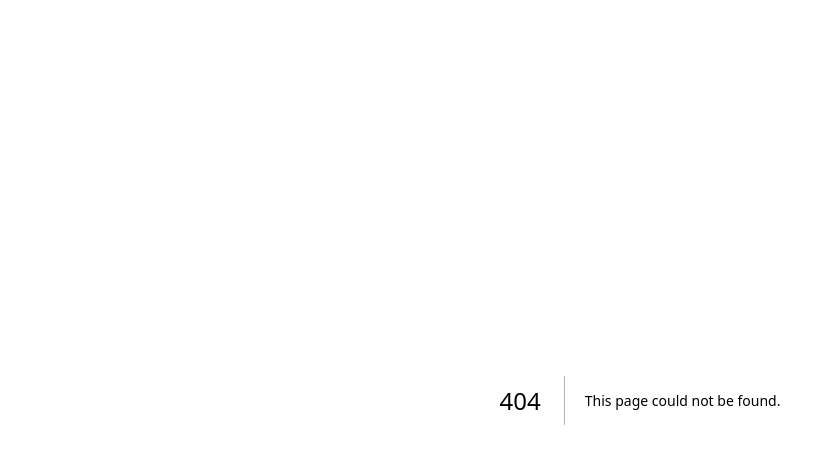
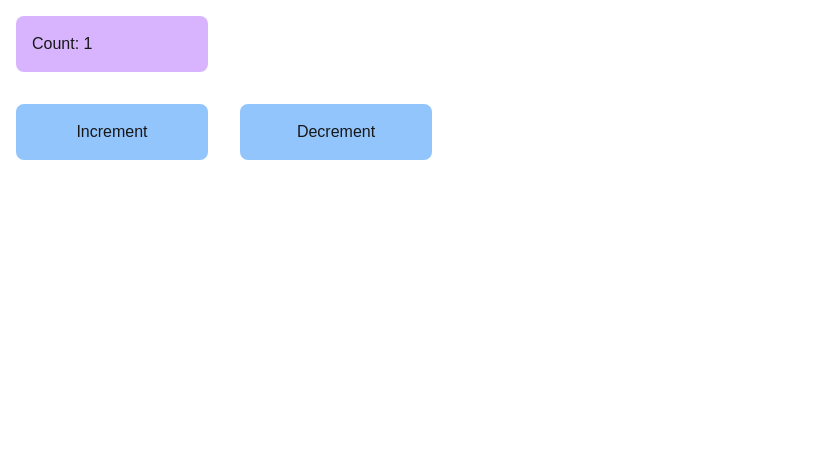
Before and after one commit to Zumar15/cprg306-assignments, a Next.js app: page /week-4 in a window 1280 px wide. Before the commit this address had no page. Shown: the top 464 px of the page, without its empty margins (0-827 px from the left). Built offline with nearby package versions, Linux system fonts and the light colour scheme.

Commit message:
Week 4 Added

```diff
--- a/app/page.js
+++ b/app/page.js
@@ -6,6 +6,8 @@ export default function Page() {
       <h1>CPRG 306: Web Development 2 - Assignments</h1>
       <Link href="/week-2">Week 2</Link>
       <Link href="/week-3"> Week 3</Link>
+      <Link href="/week-4"> Week 4</Link>
+      <Link href="/week-4"> Week 5</Link>
     </>
   );
 }
--- /dev/null
+++ b/app/week-4/new-item.js
@@ -0,0 +1,22 @@
+"use client";
+
+import { useState } from "react";
+
+export function Counter() {
+    const [quantity, setQuantity] = useState(1);
+    const increment = () => {
+        if(quantity<20)
+            setQuantity(quantity + 1);
+    };
+    const decrement = () => {
+        if(quantity>1)
+            setQuantity(quantity - 1);
+    };
+    return (
+        <div>
+            <p className = "p-4 rounded-lg m-4 bg-purple-300 w-48">Count: {quantity}</p>
+            <button className = "p-4 rounded-lg m-4 bg-blue-300 w-48" onClick = {increment}> Increment</button>
+            <button className = "p-4 rounded-lg m-4 bg-blue-300 w-48" onClick = {decrement}> Decrement</button>
+        </div>
+    )
+}
--- /dev/null
+++ b/app/week-4/page.js
@@ -0,0 +1,9 @@
+import {Counter} from "./new-item.js";
+
+export default function Page() {
+    return (
+      <main>
+        <Counter></Counter>
+      </main>
+    );
+  }
--- /dev/null
+++ b/app/week-5/new-item.js
@@ -0,0 +1,20 @@
+"use client";
+
+import { useState } from "react";
+
+export function Counter() {
+    const [quantity, setQuantity] = useState(0);
+    const increment = () => {
+        setQuantity(quantity + 1);
+    };
+    const decrement = () => {
+        setQuantity(quantity - 1);
+    };
+    return (
+        <div>
+            <p>Count: {quantity}</p>
+            <button className = "p-4 rounded-lg m-4 bg-blue-300 w-48" onClick = {increment}> Increment</button>
+            <button className = "p-4 rounded-lg m-4 bg-blue-300 w-48" onClick = {decrement}> Decrement</button>
+        </div>
+    )
+}
--- /dev/null
+++ b/app/week-5/page.js
@@ -0,0 +1,9 @@
+import {Counter} from "./new-item.js";
+
+export default function Page() {
+    return (
+      <main>
+        <Counter></Counter>
+      </main>
+    );
+  }
```
